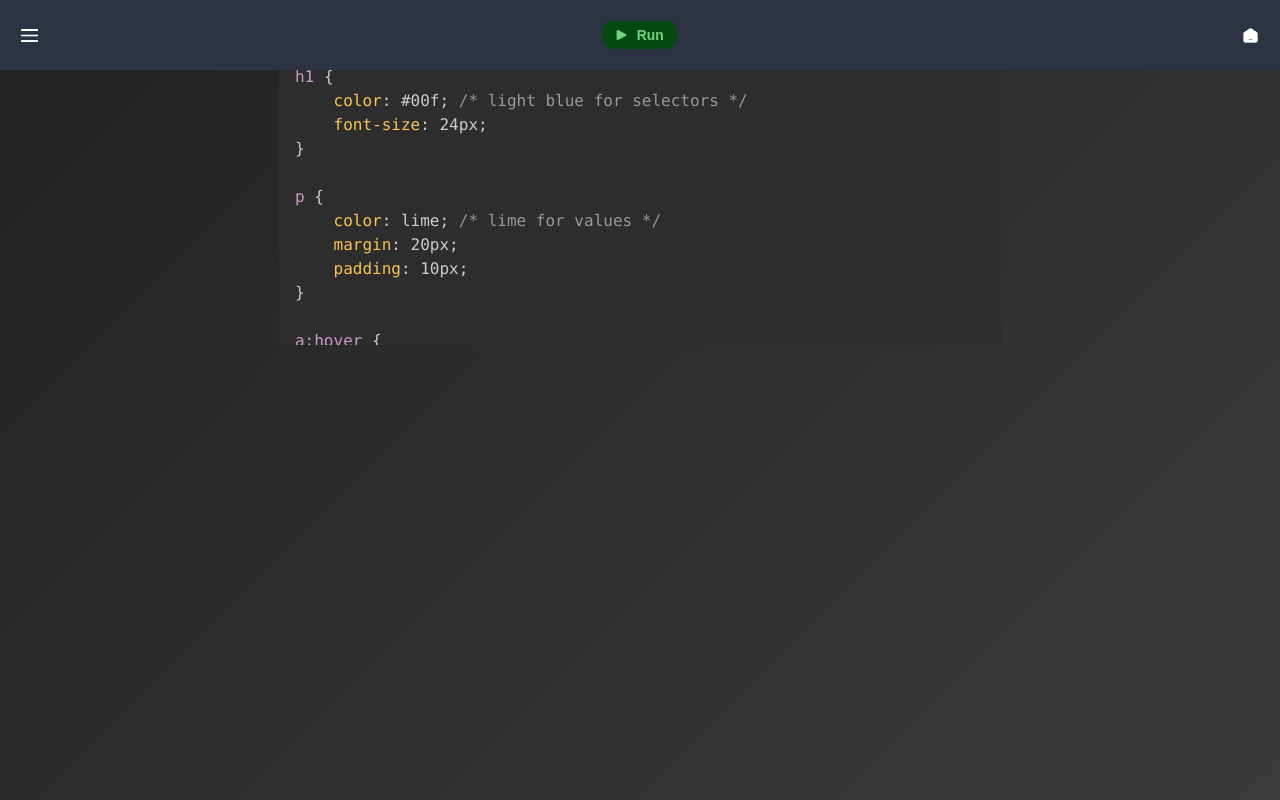
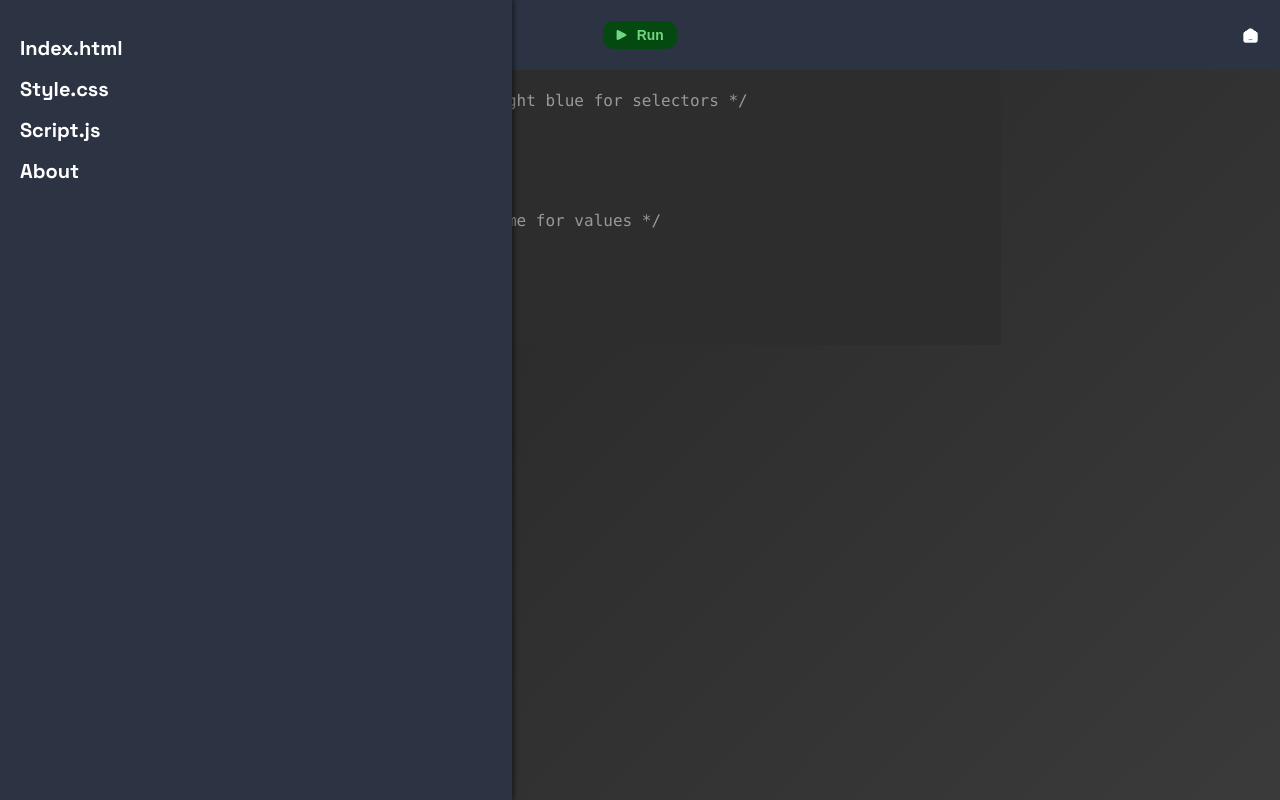
Before and after one commit to Aydin06-2010/New, a plain HTML site: page index.html in a window 1280 px wide. Both pictures are taken after a click on the button 29 px from the left and 35 px from the top of the page. Shown: the top 800 px of the page. Drawn offline with nearby package versions, Linux system fonts and the light colour scheme.

Commit message:
Update index.html

```diff
--- a/index.html
+++ b/index.html
@@ -68,6 +68,40 @@ border: none;
 outline: none;
 border-radius: 15px;
 cursor: pointer;
+}
+
+/* Sidebar container */
+.sidebar {
+position: fixed;
+top: 0;
+left: -40%; /* Initially hidden (off-screen) */
+width: 40%; /* Takes up 40% of the screen width */
+height: 100%; /* Full screen height */
+background-color: rgb(44, 52, 68);
+color: white;
+box-shadow: 2px 0 5px rgba(0, 0, 0, 0.5);
+z-index: 1000;
+overflow-y: auto; /* Make the sidebar scrollable if content overflows */
+transition: left 0.3s ease-in-out; /* Smooth slide animation */
+}
+
+/* Sidebar menu items */
+.sidebar-menu {
+list-style-type: none;
+margin: 0;
+padding: 20px;
+font-family: "Space Grotesk", sans-serif;
+font-size: 20px;
+font-weight: bold;
+}
+
+.sidebar-menu li {
+margin: 15px 0;
+cursor: pointer;
+}
+
+.sidebar-menu li:hover {
+color: #72d582; /* Highlight menu items on hover */
 }
 
 /*#Run{
@@ -178,6 +212,16 @@ background-color: white;
 
 <button id=Menu class=UsefulBtns><img src=MenuBtn.png id=MenuImg class=Imgs></button>
 
+<!-- Sidebar -->
+<div id="Sidebar" class="sidebar">
+<ul class="sidebar-menu">
+<li>Index.html</li>
+<li>Style.css</li>
+<li>Script.js</li>
+<li>About</li>
+</ul>
+</div>
+
 <button id=Run>
 <img src=RunBtn.png id=RunImage>Run
 </button>
@@ -269,6 +313,24 @@ event.preventDefault();
 
 // Call the function
 disableRightClickForAllImages();
+
+const menuBtn = document.getElementById("Menu");
+const sidebar = document.getElementById("Sidebar");
+
+let isSidebarOpen = false; // Track sidebar state
+
+menuBtn.onclick = function () {
+  if (isSidebarOpen) {
+    // Close sidebar
+    sidebar.style.left = "-40%";
+    isSidebarOpen = false;
+  } else {
+    // Open sidebar
+    sidebar.style.left = "0";
+    isSidebarOpen = true;
+  }
+};
+
 
 
 // Define base screen dimensions for both landscape and portrait
```
